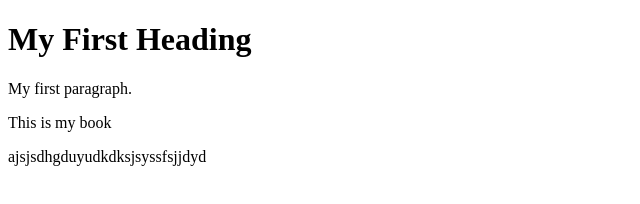
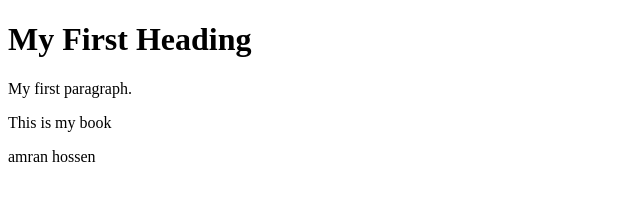
Before and after one commit to 444amran/PGDNSTU, a plain HTML site: page PGDNSTU.html in a window 1280 px wide. Shown: the whole page, without its empty margins (0-640 px from the left). Drawn offline with Linux system fonts and the light colour scheme.

```diff
--- a/PGDNSTU.html
+++ b/PGDNSTU.html
@@ -11,7 +11,7 @@
 
 </h>
 <p>
-    ajsjsdhgduyudkdksjsyssfsjjdyd
+    amran hossen
 </p>
 
 </body>
```
